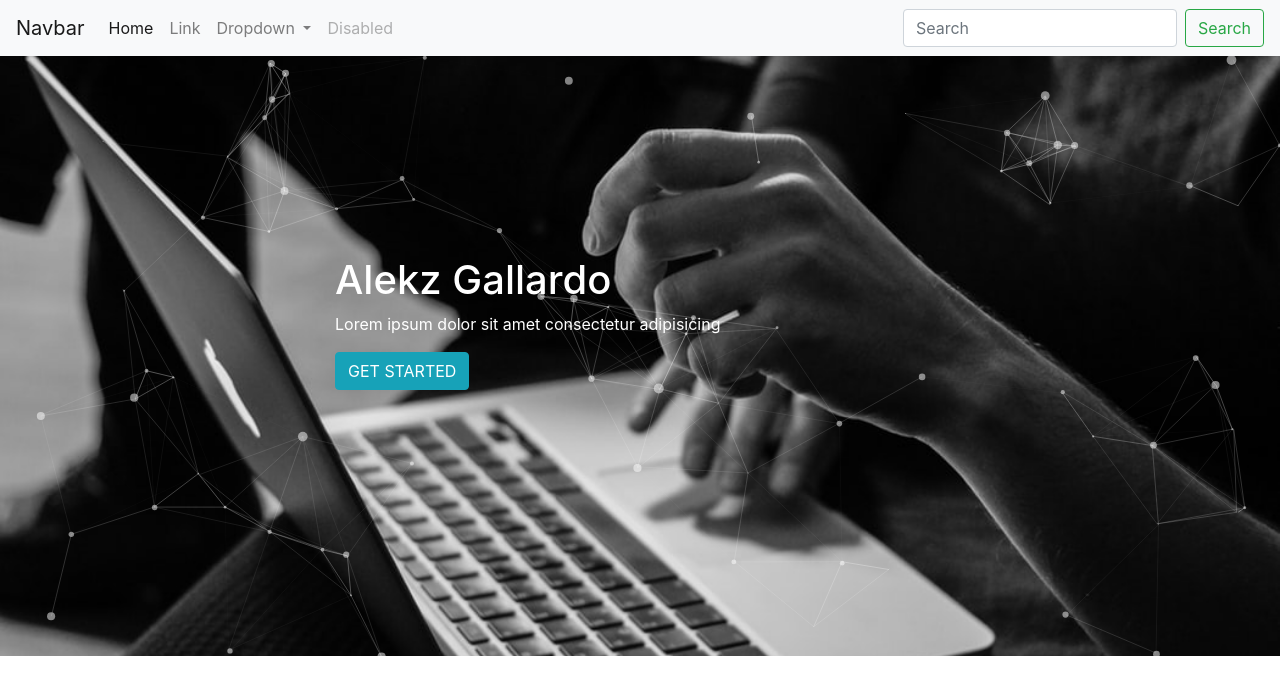
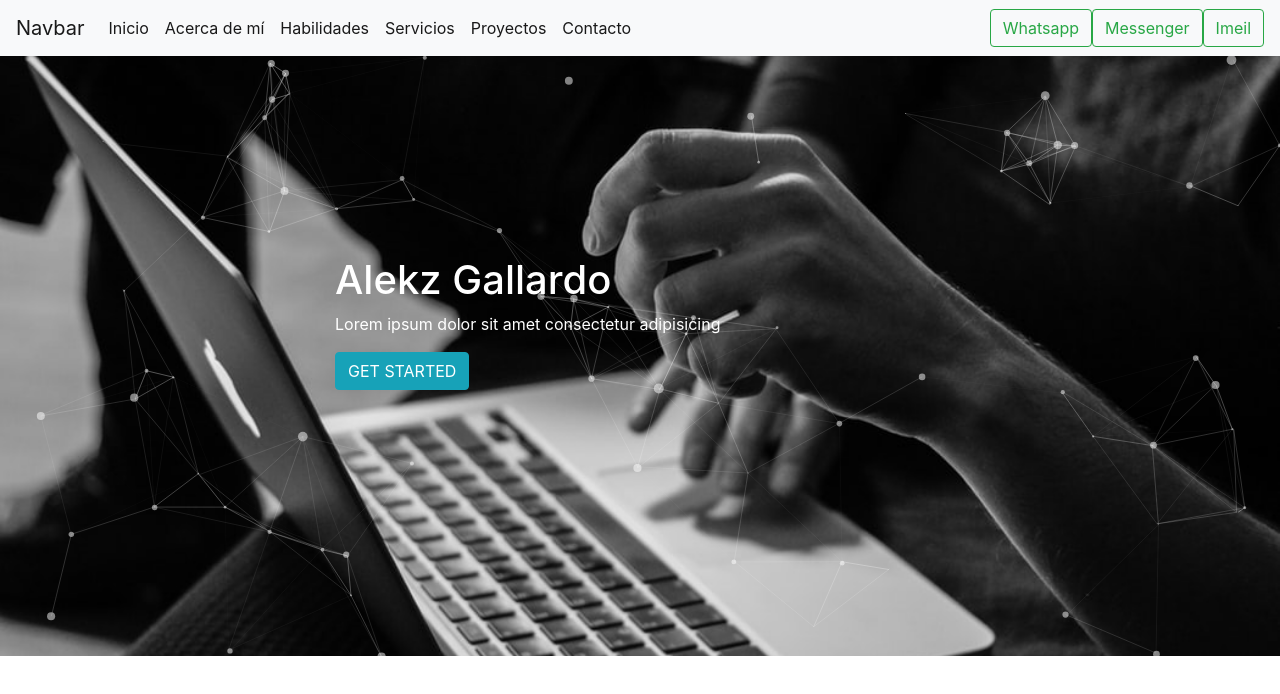
Before and after one commit to Alekztorres/personal-portfaolio, a plain HTML site: page index.html in a window 1280 px wide. Drawn offline with Linux system fonts and the light colour scheme.

Commit message:
Se modifico el navegador

```diff
--- a/index.html
+++ b/index.html
@@ -26,29 +26,35 @@
         <div class="collapse navbar-collapse" id="navbarSupportedContent">
           <ul class="navbar-nav mr-auto">
             <li class="nav-item active">
-              <a class="nav-link" href="#">Home <span class="sr-only">(current)</span></a>
+              <a class="nav-link" href="#">Inicio <span class="sr-only">(current)</span></a>
             </li>
-            <li class="nav-item">
-              <a class="nav-link" href="#">Link</a>
-            </li>
-            <li class="nav-item dropdown">
-              <a class="nav-link dropdown-toggle" href="#" id="navbarDropdown" role="button" data-toggle="dropdown" aria-haspopup="true" aria-expanded="false">
-                Dropdown
-              </a>
-              <div class="dropdown-menu" aria-labelledby="navbarDropdown">
-                <a class="dropdown-item" href="#">Action</a>
-                <a class="dropdown-item" href="#">Another action</a>
-                <div class="dropdown-divider"></div>
-                <a class="dropdown-item" href="#">Something else here</a>
-              </div>
-            </li>
-            <li class="nav-item">
-              <a class="nav-link disabled" href="#" tabindex="-1" aria-disabled="true">Disabled</a>
-            </li>
+
+            <li class="nav-item active">
+                <a class="nav-link" href="#">Acerca de mí <span class="sr-only">(current)</span></a>
+              </li>
+
+              <li class="nav-item active">
+                <a class="nav-link" href="#">Habilidades <span class="sr-only">(current)</span></a>
+              </li>
+
+              <li class="nav-item active">
+                <a class="nav-link" href="#">Servicios <span class="sr-only">(current)</span></a>
+              </li>
+
+              <li class="nav-item active">
+                <a class="nav-link" href="#">Proyectos <span class="sr-only">(current)</span></a>
+              </li>
+
+              <li class="nav-item active">
+                <a class="nav-link" href="#">Contacto <span class="sr-only">(current)</span></a>
+              </li>
+
           </ul>
           <form class="form-inline my-2 my-lg-0">
-            <input class="form-control mr-sm-2" type="search" placeholder="Search" aria-label="Search">
-            <button class="btn btn-outline-success my-2 my-sm-0" type="submit">Search</button>
+            <a class="btn btn-outline-success my-2 my-sm-0" href="https:api.whatsapp.com/send?phone=527721342382">Whatsapp</a>
+            <a class="btn btn-outline-success my-2 my-sm-0" href="http://wwww.messenger.com/t/GeekParkAcademy"> Messenger</a>
+            <a class="btn btn-outline-success my-2 my-sm-0" href="mailto:geekpark.contacto@gmail.com">Imeil</a>
+          </form>
           </form>
         </div>
       </nav>
@@ -75,9 +81,6 @@
     </div>
 
 
-
-
-
     <script src="js/jquery-3.4.1.js"></script>
     <script src="js/bootstrap.min.js"></script>
 
```
